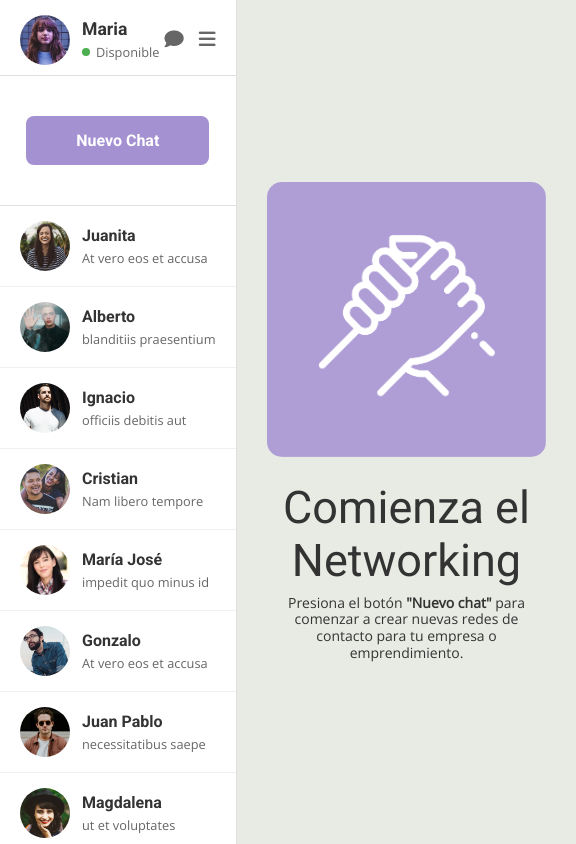
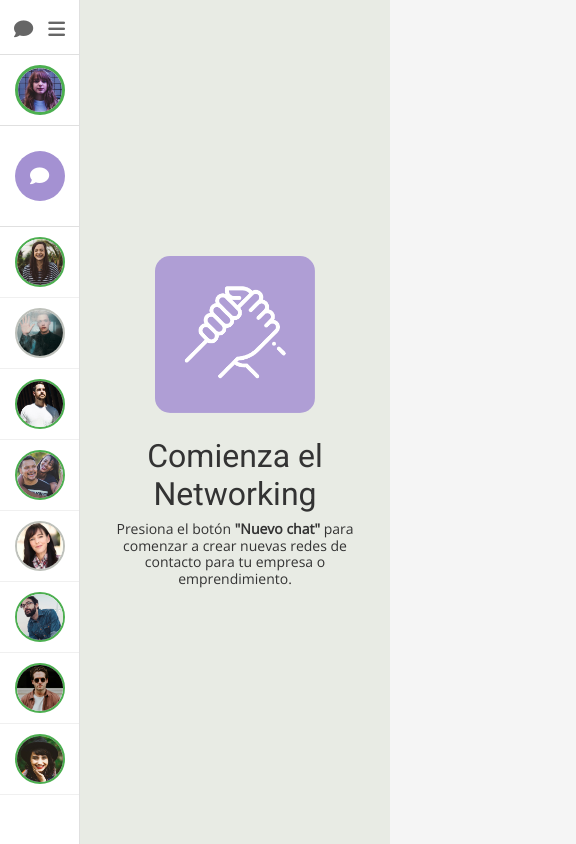
Before and after one commit to edolivares/desafio_latam_G103_CSS_desafio_01, a plain HTML site: page index.html in a window 390 px wide. Shown: the whole page, 576 px wide, since content can reach past the window. Drawn offline with nearby package versions, Linux system fonts and the light colour scheme.

Commit message:
Agrega responbilidad a elementos

```diff
--- a/assets/css/style.css
+++ b/assets/css/style.css
@@ -51,6 +51,7 @@ body {
   height: 50px;
   border-radius: 50%;
   object-fit: cover;
+  border: 3px solid #4caf50; /* Estado activo por defecto */
 }
 
 .user-info {
@@ -191,6 +192,8 @@ body {
   border-radius: 50%;
   object-fit: cover;
   flex-shrink: 0;
+  position: relative;
+  border: 2px solid #4caf50; /* Estado activo por defecto */
 }
 
 .chat-info {
@@ -214,6 +217,36 @@ body {
   white-space: nowrap;
   overflow: hidden;
   text-overflow: ellipsis;
+}
+
+/* Estados de disponibilidad para avatares */
+.profile-pic.inactive {
+  border-color: #bec1bb; /* Gris para inactivo */
+}
+
+.chat-avatar.inactive {
+  border-color: #bec1bb; /* Gris para inactivo */
+}
+
+/* Íconos móviles (ocultos por defecto) */
+.mobile-icons {
+  display: none;
+  justify-content: center;
+  gap: 15px;
+  padding: 10px 0 15px 0;
+  margin-bottom: 10px;
+  border-bottom: 1px solid #e0e0e0;
+}
+
+.mobile-icons i {
+  font-size: 1.2em;
+  color: #666;
+  cursor: pointer;
+  transition: color 0.2s ease;
+}
+
+.mobile-icons i:hover {
+  color: #333;
 }
 
 /* Main content (columna derecha) */
@@ -263,3 +296,146 @@ body {
   line-height: 1.2;
   margin: 0;
 }
+
+/* Media Queries para Tablet */
+@media (max-width: 768px) {
+  /* Ocultar texto de estado en tablet */
+  .status-text {
+    display: none;
+  }
+
+  /* Ocultar punto verde de estado en tablet */
+  .status-dot {
+    display: none;
+  }
+}
+
+/* Media Queries para Mobile */
+@media (max-width: 576px) {
+  /* Sidebar colapsado en mobile */
+  .sidebar {
+    flex-basis: 80px;
+    padding: 10px 0 0 0;
+  }
+
+  /* Header colapsado */
+  .sidebar-header {
+    padding: 0px 10px 10px 10px;
+    flex-direction: column-reverse;
+    gap: 10px;
+    position: relative;
+  }
+
+  /* Ocultar información del usuario en mobile */
+  .user-info {
+    display: none;
+  }
+
+  /* Perfil de usuario centrado */
+  .user-profile {
+    justify-content: center;
+  }
+
+  /* Mostrar íconos móviles */
+  .mobile-icons {
+    display: flex;
+  }
+
+  /* Ocultar íconos del header en móvil */
+  .header-actions {
+    display: none;
+  }
+
+  /* Ocultar título de chats */
+  .chats-section h2 {
+    display: none;
+  }
+
+  /* Ocultar información de chat */
+  .chat-info {
+    display: none;
+  }
+
+  /* Chat items centrados */
+  .chat-item {
+    justify-content: center;
+    padding: 10px;
+  }
+
+  /* Badge de mensajes nuevos */
+  .chat-avatar.has-notifications::after {
+    content: "+1";
+    position: absolute;
+    top: -8px;
+    right: -8px;
+    background-color: #ff4757;
+    color: white;
+    font-size: 0.8em;
+    font-weight: bold;
+    border-radius: 50%;
+    width: 22px;
+    height: 22px;
+    display: flex;
+    align-items: center;
+    justify-content: center;
+    border: 2px solid white;
+    z-index: 10;
+    box-shadow: 0 2px 4px rgba(0, 0, 0, 0.3);
+  }
+
+  /* Imagen del handshake más pequeña en mobile */
+  .hand-icon {
+    height: 20%;
+  }
+
+  /* Bordes de disponibilidad para avatares */
+  .profile-pic {
+    border: 3px solid #4caf50;
+  }
+
+  .chat-avatar {
+    border: 2px solid #4caf50;
+    position: relative;
+  }
+
+  /* Ocultar texto de estado y punto verde en mobile */
+  .status-text {
+    display: none;
+  }
+
+  .status-dot {
+    display: none;
+  }
+
+  /* Ocultar texto del botón y mostrar solo ícono */
+  .new-chat-btn {
+    padding: 15px;
+    width: 50px;
+    height: 50px;
+    border-radius: 50%;
+    display: flex;
+    align-items: center;
+    justify-content: center;
+  }
+
+  /* Ajustar padding de la sección nuevo chat en móvil */
+  .new-chat-section {
+    padding: 25px 0;
+  }
+
+  .new-chat-btn::before {
+    content: "\f075";
+    font-family: "Font Awesome 6 Free";
+    font-weight: 900;
+    font-size: 1.2em;
+  }
+
+  .new-chat-btn span {
+    display: none;
+  }
+
+  /* Título principal más pequeño en mobile */
+  .main-title {
+    font-size: 2em; /* Reducido de 2.8125em a 2em */
+  }
+}
--- a/index.html
+++ b/index.html
@@ -3,7 +3,7 @@
   <head>
     <meta charset="UTF-8" />
     <meta name="viewport" content="width=device-width, initial-scale=1.0" />
-    <title>Chat App</title>
+    <title>Chat App | Contact Me SPA</title>
     <link rel="preconnect" href="https://fonts.googleapis.com" />
     <link rel="preconnect" href="https://fonts.gstatic.com" crossorigin />
     <link
@@ -22,6 +22,12 @@
   <body>
     <div class="container">
       <aside class="sidebar">
+        <!-- Íconos móviles (solo visible en móvil) -->
+        <div class="mobile-icons">
+          <i class="fas fa-comment"></i>
+          <i class="fas fa-bars"></i>
+        </div>
+
         <!-- Header del sidebar -->
         <header class="sidebar-header">
           <div class="user-profile">
@@ -46,7 +52,7 @@
 
         <!-- Botón Nuevo Chat -->
         <section class="new-chat-section">
-          <button class="new-chat-btn">Nuevo Chat</button>
+          <button class="new-chat-btn"><span>Nuevo Chat</span></button>
         </section>
 
         <!-- Lista de chats -->
@@ -56,7 +62,7 @@
               <img
                 src="assets/images/users/1.jpg"
                 alt="Juanita"
-                class="chat-avatar"
+                class="chat-avatar has-notifications"
               />
               <div class="chat-info">
                 <h3 class="chat-name">Juanita</h3>
@@ -67,7 +73,7 @@
               <img
                 src="assets/images/users/2.jpg"
                 alt="Alberto"
-                class="chat-avatar"
+                class="chat-avatar inactive"
               />
               <div class="chat-info">
                 <h3 class="chat-name">Alberto</h3>
@@ -78,7 +84,7 @@
               <img
                 src="assets/images/users/3.jpg"
                 alt="Ignacio"
-                class="chat-avatar"
+                class="chat-avatar has-notifications"
               />
               <div class="chat-info">
                 <h3 class="chat-name">Ignacio</h3>
@@ -100,7 +106,7 @@
               <img
                 src="assets/images/users/5.jpg"
                 alt="María José"
-                class="chat-avatar"
+                class="chat-avatar inactive"
               />
               <div class="chat-info">
                 <h3 class="chat-name">María José</h3>
@@ -111,7 +117,7 @@
               <img
                 src="assets/images/users/6.jpg"
                 alt="Gonzalo"
-                class="chat-avatar"
+                class="chat-avatar has-notifications"
               />
               <div class="chat-info">
                 <h3 class="chat-name">Gonzalo</h3>
```
